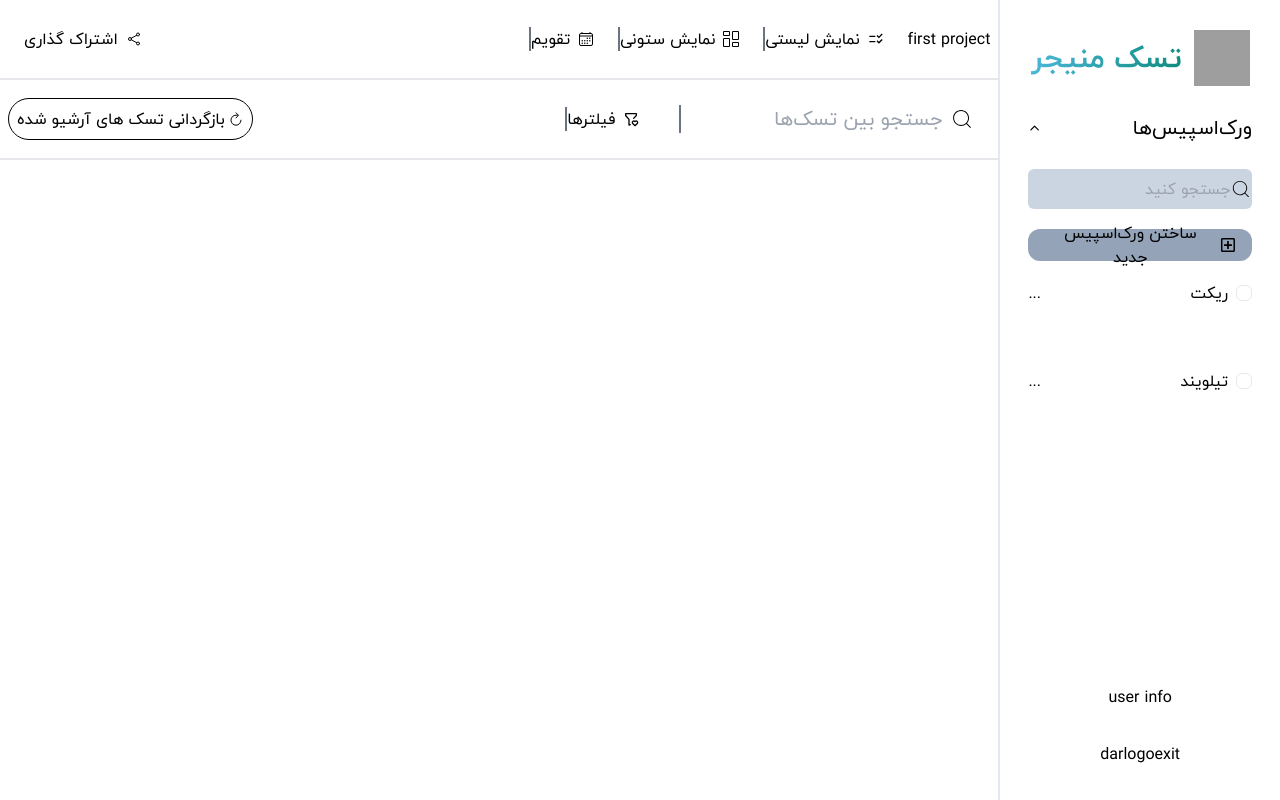
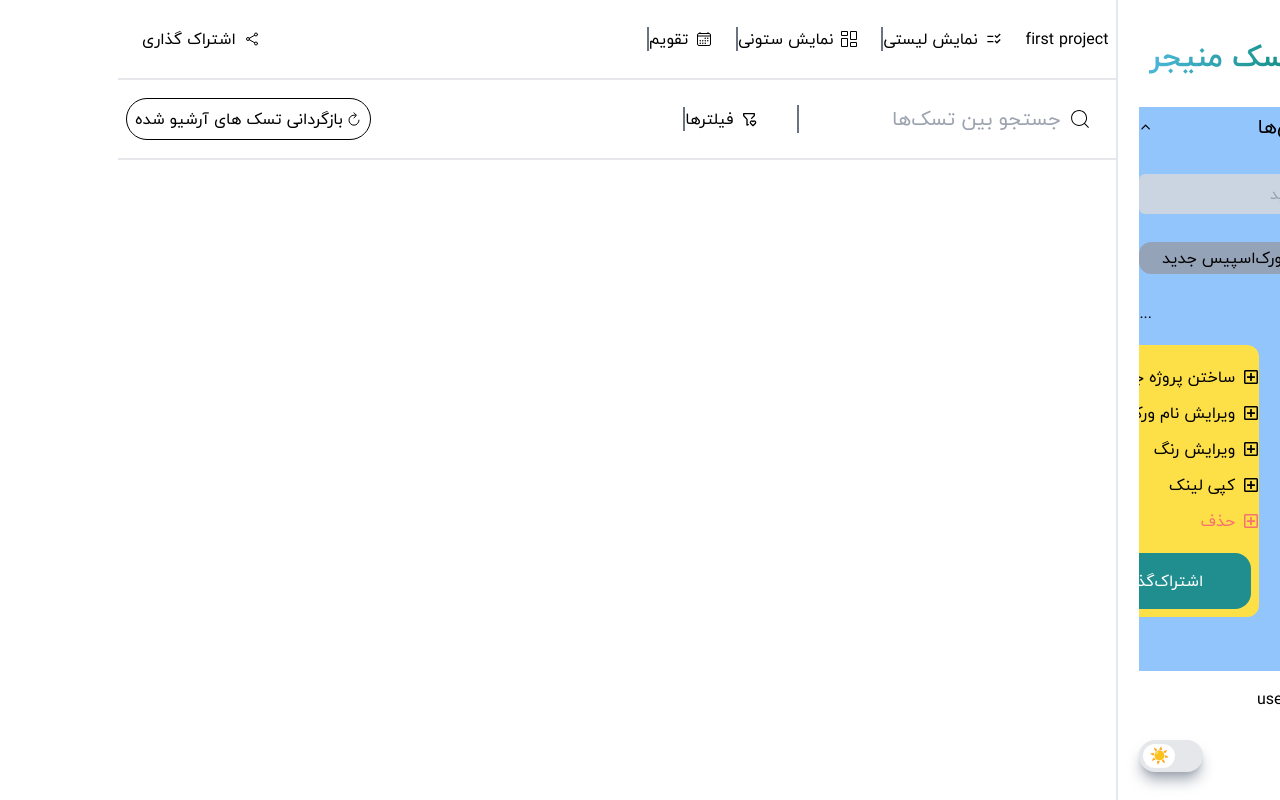
Before and after one commit to mahsanajafii/Task-Manager, a React (Vite) app: page /board in a window 1280 px wide. Both pictures are taken after a click on the element "ریکت". Built offline with nearby package versions, Linux system fonts and the light colour scheme; grey boxes are pictures that could not be loaded.

Commit message:
feat/SideMenu

```diff
--- a/src/components/boards/mainBoard/MainBoard.tsx
+++ b/src/components/boards/mainBoard/MainBoard.tsx
@@ -10,10 +10,10 @@ const MainBoard = ({ children }: IMainLayout)=> {
   return (
     <main className=" w-screen h-screen flex flex-row ">
         <SideMenu/>
-        <section className="flex flex-col gap-1 justify-center items-center">
+        <section className="z-0 flex flex-col gap-1 justify-center items-center">
         <HeaderBord/>
 <SearchAndFilter/>
-        <section className="w-[78%] h-[80%] bg-red-400">{children}</section>
+        <section className="z-0 w-[78%] h-[80%] bg-red-400">{children}</section>
         </section>
     </main>
   )
--- /dev/null
+++ b/src/components/columnMore/ColumnMore.tsx
@@ -0,0 +1,41 @@
+import { FaRegPlusSquare } from "react-icons/fa"
+import Button from "../common/button/Button"
+interface IColumnMoreProps{
+    title:string,
+}
+const ColumnMore:React.FC<IColumnMoreProps> = ({title}) => {
+  return (
+    <div className="h-fit w-fit pl-4 top-0 left-[-50px] absolute bg-yellow-300 z-10 rounded-xl pt-5 gap-3 flex flex-col justify-start items-start ">
+
+    {title==="task"?(
+        <>
+        <p className="flex justify-start gap-2 items-center">
+            <FaRegPlusSquare />
+            <span>ساختن پروژه جدید</span>
+        </p>
+        <p className="flex justify-start gap-2 items-center">
+        <FaRegPlusSquare />
+        <span>ویرایش نام ورک‌اسپیس</span>
+    </p>
+    <p className="flex justify-start gap-2 items-center">
+        <FaRegPlusSquare />
+        <span>ویرایش رنگ</span>
+    </p>
+    <p className="flex justify-start gap-2 items-center">
+        <FaRegPlusSquare />
+        <span>کپی لینک</span>
+    </p>
+    <p className="flex justify-start text-red-400 gap-2 items-center">
+        <FaRegPlusSquare />
+        <span>حذف</span>
+    </p>
+    <Button children={"اشتراک‌گذاری"} style="h-fit"/>
+        </>
+
+
+):(<p>jdhfj</p>)}
+    </div>
+  )
+}
+
+export default ColumnMore
--- /dev/null
+++ b/src/components/darkmode/Switch.tsx
@@ -0,0 +1,11 @@
+
+const Switch = () => {
+  return (
+    <label className="relative inline-flex items-center cursor-pointer">
+      <input className="sr-only peer" defaultValue type="checkbox" />
+      <div className="w-16 h-8 rounded-full ring-0 peer duration-500 outline-none bg-gray-200 overflow-hidden before:flex before:items-center before:justify-center after:flex after:items-center after:justify-center before:content-['☀️'] before:absolute before:h-6 before:w-8 before:top-1/2 before:bg-white before:rounded-full before:left-1 before:-translate-y-1/2 before:transition-all before:duration-700 peer-checked:before:opacity-0 peer-checked:before:rotate-90 peer-checked:before:-translate-y-full shadow-lg shadow-gray-400 peer-checked:shadow-lg peer-checked:shadow-gray-700 peer-checked:bg-[#383838] after:content-['🌑'] after:absolute after:bg-[#1d1d1d] after:rounded-full after:top-[4px] after:right-1 after:translate-y-full after:w-8 after:h-6 after:opacity-0 after:transition-all after:duration-700 peer-checked:after:opacity-100 peer-checked:after:rotate-180 peer-checked:after:translate-y-0" />
+    </label>
+  );
+}
+
+export default Switch;
--- a/src/components/sidemenu/SideMenu.tsx
+++ b/src/components/sidemenu/SideMenu.tsx
@@ -6,12 +6,14 @@ import { FaRegPlusSquare } from "react-icons/fa";
 import useAllTasksStore from "../../stores/allTasksStore";
 import { ITasks } from "../../types/alltasks";
 import WorkSpaces from "../workspace/WorkSpaces";
+import Switch from "../darkmode/Switch";
+import { LiaDoorOpenSolid } from "react-icons/lia";
 
 const list: ITasks = {
   id: ~(Date.now() + (Math.random() + 1) * 20),
   title: "jsجاوا",
   staus: "done",
-  color:"blue",
+  color:"#fde047",
   oner: "admin",
 };
 // const list: ITasks = {
@@ -22,11 +24,11 @@ const list: ITasks = {
 //   projectList: [
 //     {
 //       id: ~(Date.now() + (Math.random() + 1) * 20),
-//       projettitle: "کلندر",
+//       projectTitle: "کلندر",
 //       tasks: [
 //         {
 //           taskID: ~(Date.now() + (Math.random() + 1) * 20),
-//           tasktitle: "صفحه خروج",
+//           taskTitle: "صفحه خروج",
 //           deadline: "new Date().toLocaleDateString('fa-IR')",
 //           users: ["admin"],
 //           status: "done",
@@ -52,14 +54,14 @@ function SideMenu() {
   }, []);
   console.log("allTasks", allTasks);
   return (
-    <aside className="w-[22%] h-screen fixed  right-0 border-l-2 border-l-slate-200 flex flex-col justify-between items-center">
+    <aside className="w-[22%] h-screen right-0 border-l-2 border-l-slate-200 flex flex-col justify-between items-center">
       <div className="flex flex-row justify-center items-center mt-6 mb-4 h-[95px]  w-fit gap-3 ">
         <img src={logo} alt="logo" className="w-14 h-14"></img>
         <p className="text-3xl leading-relaxed w-full h-fit font-bold bg-clip-text text-transparent bg-gradient-to-l from-[#118C80] to-[#4AB7D8]">
           تسک منیجر
         </p>
       </div>
-      <div className="h-full w-[80%] flex flex-col justify-between">
+      <div className=" relative bg-blue-300 z-0 overflow-x-visible h-full w-[85%] flex flex-col justify-between">
         <div className="h-10 flex flex-row justify-between items-center text-xl">
           <p className="w-full">ورک‌اسپیس‌ها</p>
           <IoIosArrowDown
@@ -87,16 +89,21 @@ function SideMenu() {
             ساختن ورک‌اسپیس جدید
           </button>
         </div>
-        <div className="overflow-y-auto h-[70%] scrollbar-thin scrollbar-track-transparent scrollbar-thumb-transparent">
+        <div className="overflow-y-auto h-[370px] scrollbar-thin scrollbar-track-transparent scrollbar-thumb-transparent">
           <WorkSpaces allTasks={allTasks} />
         </div>
       </div>
-      <div className="h-[10%]">
-        <p>user info</p>
+      <div className="h-[10%] w-[85%]  flex justify-start gap-2 items-center">
+        <div className="w-9 h-9 rounded-full  bg-red-300"></div>
+        <p>user name</p>
       </div>
-      <footer className="flex h-[10%] justify-between">
-        <p>exit</p>
-        <p>darlogo</p>
+      <footer className="flex h-[10%] w-[85%]  justify-between items-center mb-4">
+        <div className="flex  justify-start items-center" >
+        <LiaDoorOpenSolid />
+        <p>خروج</p>
+
+        </div>
+        <Switch/>
       </footer>
     </aside>
   );
--- a/src/components/workspace/WorkSpaces.tsx
+++ b/src/components/workspace/WorkSpaces.tsx
@@ -1,6 +1,7 @@
 import { FaRegPlusSquare } from "react-icons/fa";
 import { ITasks } from "../../types/alltasks";
 import { useState } from "react";
+import ColumnMore from "../columnMore/ColumnMore";
 
 interface IWorkSpacesProps {
   allTasks: ITasks[];
@@ -8,7 +9,9 @@ interface IWorkSpacesProps {
 
 const WorkSpaces: React.FC<IWorkSpacesProps> = ({ allTasks }) => {
   const [activeKeys, setActiveKeys] = useState<Set<number>>(new Set());
+const handelProject=()=>{
 
+}
   const handleClick = (index: number) => {
     const newActiveKeys = new Set(activeKeys);
     if (newActiveKeys.has(index)) {
@@ -18,20 +21,21 @@ const WorkSpaces: React.FC<IWorkSpacesProps> = ({ allTasks }) => {
     }
     setActiveKeys(newActiveKeys);
   };
+
   return (
-    <div className=" flex flex-col gap-5 ">
+    <div className=" flex flex-col gap-5 overflow-x-visible">
       {allTasks.map((task, index) => (
         <div
-          className="flex flex-col justify-start gap-5 items-start "
+          className="flex flex-col justify-start gap-5 items-start"
           key={task.id}
         >
           <div className="flex justify-start items-center gap-2 w-full">
-            <div className="flex justify-start items-center gap-2 w-full ">
-              <div
-                className={`w-4 h-4 border rounded-md bg-${task.color}-300`}
-              ></div>
+          <div className="flex justify-start items-center gap-2 w-full">
 
-              <p onClick={() => handleClick(index)} className="cursor-pointer">
+            <span
+              className={`w-4 h-4 border rounded-md bg-[${task.color}]`}
+              ></span>
+            <p onClick={() => handleClick(index)} className={`cursor-pointer text-[${task.color}]`}>
               {task.title}
             </p>
               </div>
@@ -42,16 +46,22 @@ const WorkSpaces: React.FC<IWorkSpacesProps> = ({ allTasks }) => {
               {task.projectList && task.projectList.length > 0 ? (
                 task.projectList.map((project) => (
                   <li
-                    className={`w-full  gap-40 transition translate-x-[-50] ease-in-out duration-500 flex flex-row justify-between items-center
-                    ${activeKeys.has(index)&& "opacity-0 translate-x-48 overflow-hidden"}`}
                     key={project.id}
+                    onClick={handelProject}
+                    className={` overflow-x-visible  w-full gap-[160px] cursor-pointer flex flex-row justify-between items-center
+                      ${
+                        activeKeys.has(index)
+                          ? "opacity-100 translate-x-0"
+                          : "opacity-0 translate-x-48"
+                      }`}
                   >
-                    {project.projettitle}
+                    <span>{project.projectTitle}</span>
                     <button>...</button>
+                    <ColumnMore title="task" />
                   </li>
                 ))
               ) : (
-                <button className="w-full flex  justify-center items-center px-2 rounded-md gap-3 bg-transparent  border-2 border-black">
+                <button className="w-full flex justify-center items-center px-2 rounded-md gap-3 bg-transparent border-2 border-black">
                   <FaRegPlusSquare /> ساختن پروژه جدید
                 </button>
               )}
--- a/src/stores/allTasksStore.ts
+++ b/src/stores/allTasksStore.ts
@@ -9,11 +9,11 @@ const allworkspaces = [
       projectList: [
         {
           id: ~(Date.now() + (Math.random()+1)*20),
-          projettitle: "فروشگاه",
+          projectTitle: "فروشگاه",
           tasks: [
             {
               taskID: ~(Date.now() + (Math.random()+1)*20),
-              tasktitle: "صفحه لاگین",
+              taskTitle: "صفحه لاگین",
               deadline: "new Date().toLocaleDateString('fa-IR')",
               users: ["admin"],
               status: "open",
@@ -34,11 +34,11 @@ const allworkspaces = [
         projectList: [
           {
             id: ~(Date.now() + (Math.random()+1)*20),
-            projettitle: "فروشگاه",
+            projectTitle: "فروشگاه",
             tasks: [
               {
                 taskID: ~(Date.now() + (Math.random()+1)*20),
-                tasktitle: "صفحه رمز",
+                taskTitle: "صفحه رمز",
                 deadline: "new Date().toLocaleDateString('fa-IR')",
                 users: ["admin"],
                 status: "pending",
--- a/src/types/alltasks.tsx
+++ b/src/types/alltasks.tsx
@@ -6,11 +6,11 @@ export interface ITasks{
       projectList?: [
           {
               id:number,
-          projettitle: string,
+              projectTitle: string,
           tasks?: [
             {
                 taskID:number,
-                tasktitle: string,
+                taskTitle: string,
                 deadline:string,
                 users: string[],
                 status:string,
```
Lines whose indentation alone changed are shown as unchanged.
